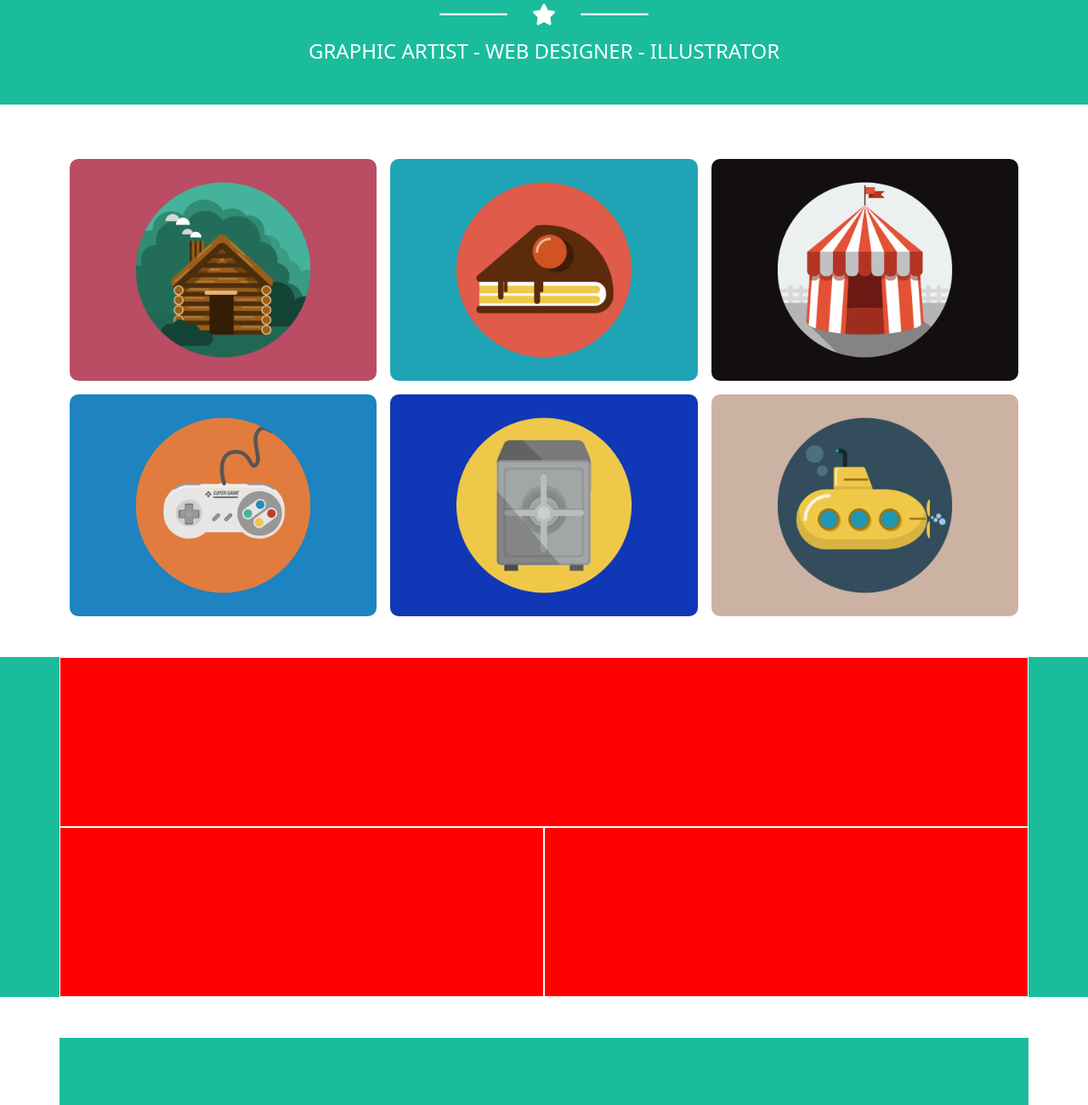
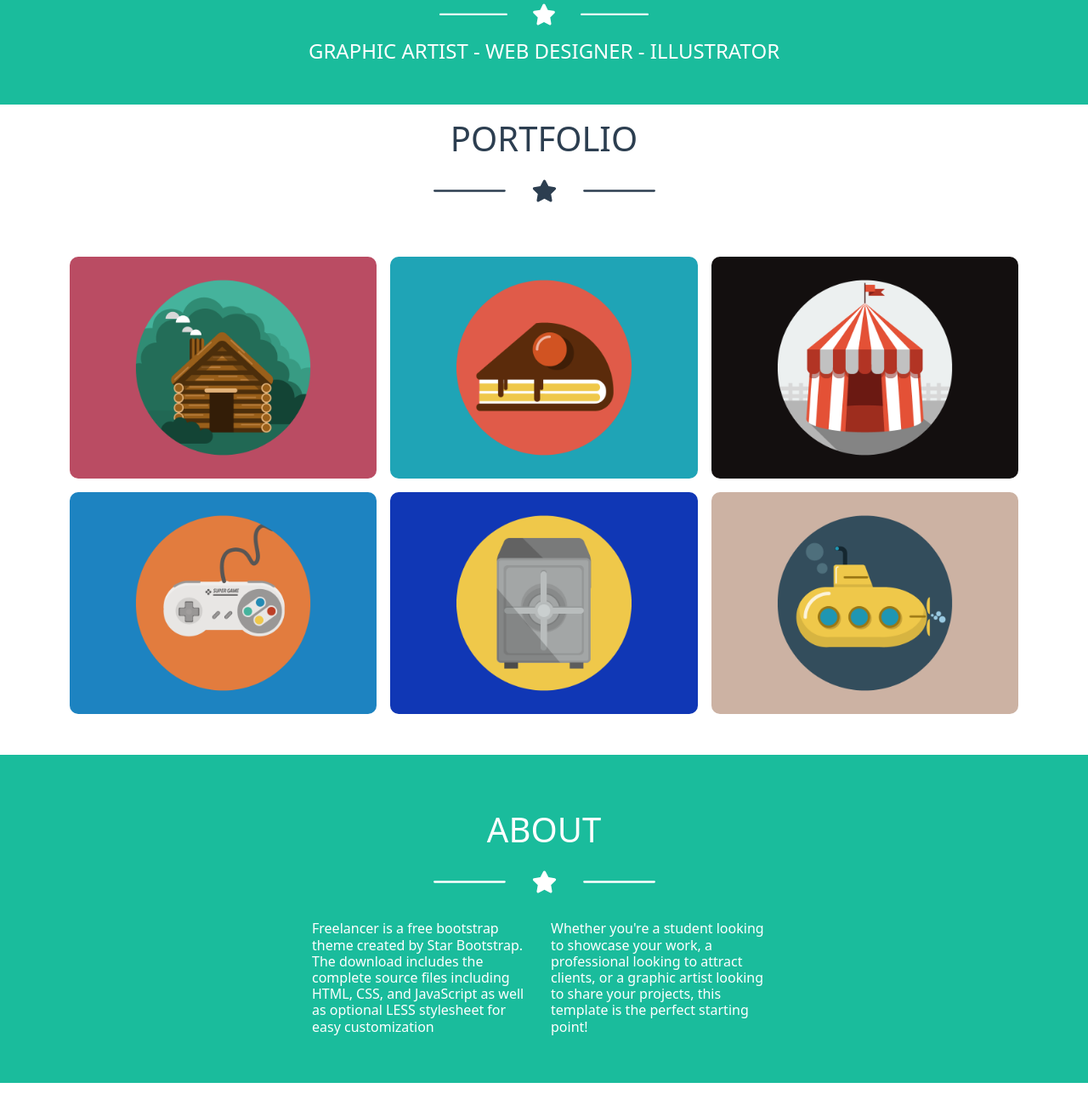
Before and after one commit to Anieb22/html-css-bootstrap-freelancer, a plain HTML site: page index.html in a window 1280 px wide. Shown: the part 360-1660 px from the top of the page at 85% size. Drawn offline with nearby package versions, Linux system fonts and the light colour scheme.

Commit message:
definita sezione about us

```diff
--- a/css/style.css
+++ b/css/style.css
@@ -28,6 +28,10 @@
     border: 1px solid white;
 }
 
-#profile h1, #profile h4{
+#profile h1, #profile h4, #about h1, #about h4, #about h6{
     color: white;
 }
+
+#portfolio h1{
+    color: #2C3E50;
+}
--- a/index.html
+++ b/index.html
@@ -43,6 +43,14 @@
         </div>
         <!--PORTFOLIO-->
             <div class="container" id="portfolio">
+                <div class="row justify-content-center">
+                    <div class="col-12 text-center p-3">
+                        <h1>PORTFOLIO</h1>
+                    </div>
+                    <div class="col-lg-3 col-7">
+                        <img src="./img/star-dark-blue.svg" alt="">
+                    </div>
+                </div>
                 <div class="row my-5 g-3">
                     <div class="col-md-6 col-lg-4 col-12">
                         <div>
@@ -77,12 +85,34 @@
                 </div>
             </div>
         <!--ABOUT-->
-        <div class="background-green" id="about">
+        <div class="background-green py-5" id="about">
             <div class="container">
-                <div class="row" style="height: 400px;">
-                    <div class="col-12 background-red border-white"></div>
-                    <div class="col-6 background-red border-white"></div>
-                    <div class="col-6 background-red border-white"></div>
+                <div class="row justify-content-center">
+                    <div class="col-12 text-center p-3">
+                        <h1>ABOUT</h1>
+                    </div>
+                    <div class="col-lg-3 col-7">
+                        <img src="./img/star-white.svg" alt="">
+                    </div>
+                <div class="row g-3 justify-content-lg-center flex-lg-row flex-column">
+                    <div class="col-12 col-lg-3">
+                        <h6>
+                            Freelancer is a free bootstrap theme created by Star
+                            Bootstrap. The download includes the complete
+                            source files including HTML, CSS, and JavaScript as
+                            well as optional LESS stylesheet for easy
+                            customization
+                        </h6>
+                    </div>
+                    <div class="col-12 col-lg-3">
+                        <h6>
+                            Whether you're a student looking to showcase your
+                            work, a professional looking to attract clients, or a
+                            graphic artist looking to share your projects, this
+                            template is the perfect starting point!
+                            </h6>
+                        </div>
+                    </div>
                 </div>
             </div>
         </div>
```
